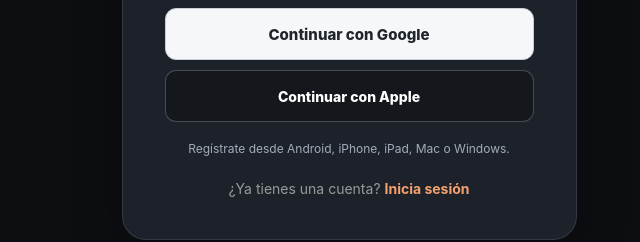
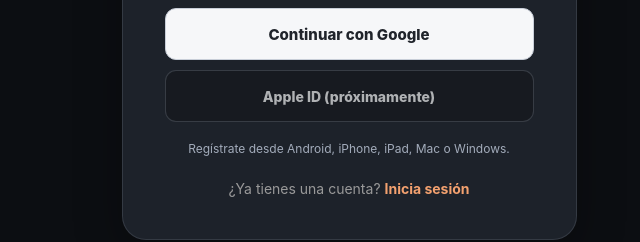
Before and after one commit to nexorastoresf/nexorastoresf.github.io, a plain HTML site: page register.html in a window 1280 px wide. Shown: the part 744-986 px from the top of the page, 291-931 px from the left. Drawn offline with Linux system fonts and the light colour scheme; no server answers.

Commit message:
Auth UI: mark Apple ID pending provider activation

```diff
--- a/register.html
+++ b/register.html
@@ -256,7 +256,7 @@
       Continuar con Google
     </button>
 
-    <button class="apple-btn" id="appleBtn" type="button">Continuar con Apple</button>
+    <button class="apple-btn" id="appleBtn" type="button" disabled title="Próximamente: requiere configurar Apple ID en Firebase">Apple ID (próximamente)</button>
     <p class="nx-auth-device-note">Regístrate desde Android, iPhone, iPad, Mac o Windows.</p>
 
     <!-- Mensajes -->
```
